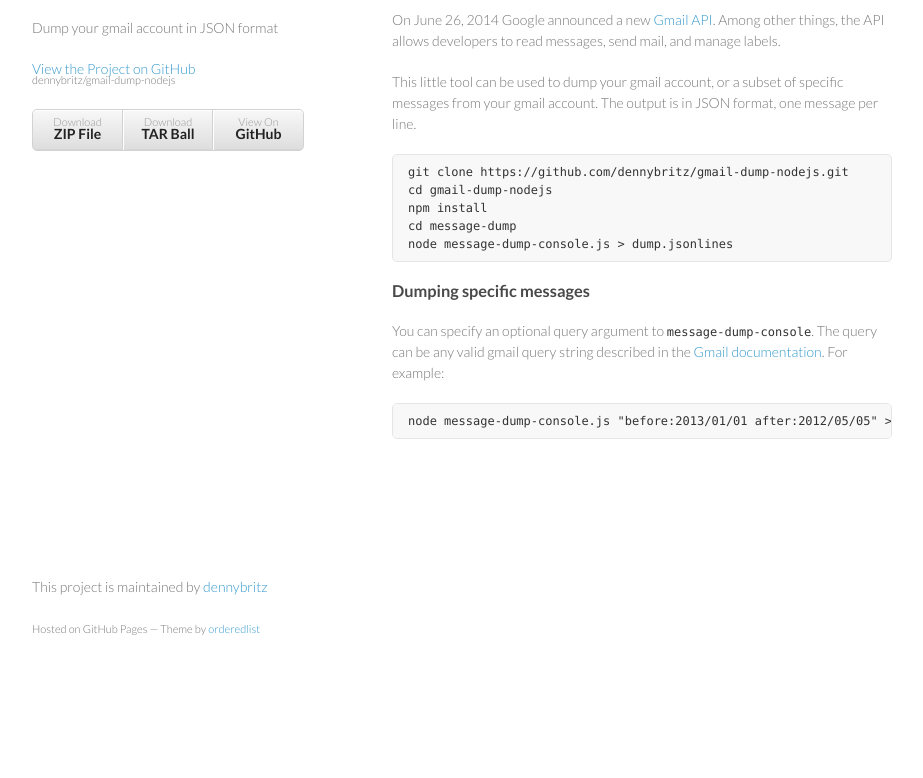
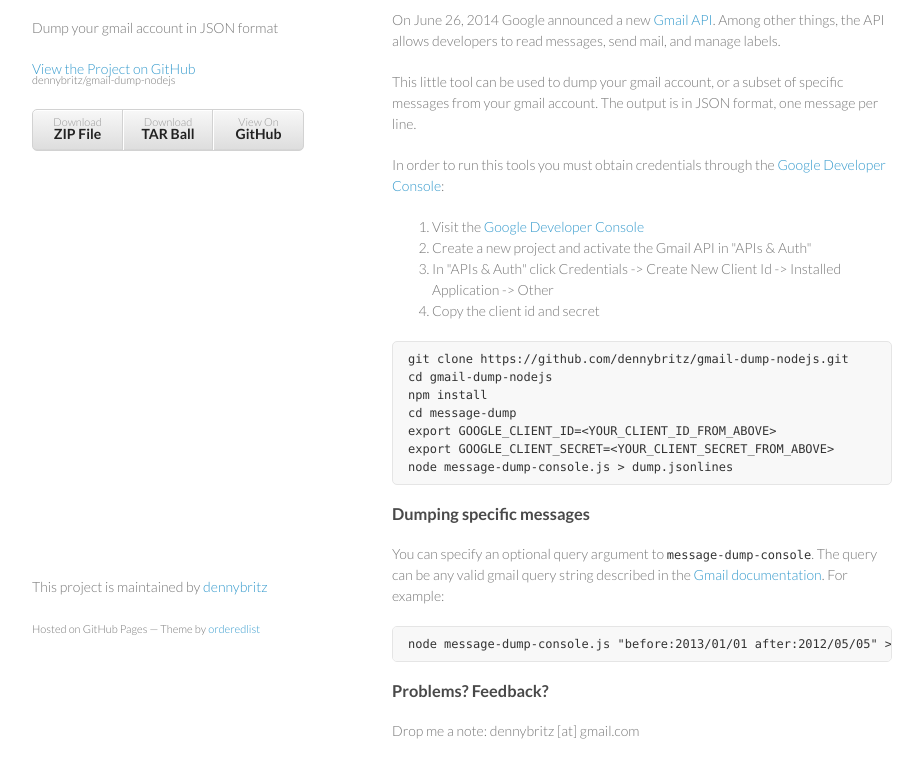
Before and after one commit to dennybritz/gmail-analytics-nodejs, a plain HTML site: page index.html in a window 1280 px wide. Shown: the part 92-870 px from the top of the page, without its empty margins (178-1101 px from the left). Before the commit the page ends 800 px from the top, so only its background shows below. Drawn offline with Linux system fonts and the light colour scheme.

Commit message:
Create gh-pages branch via GitHub

```diff
--- a/index.html
+++ b/index.html
@@ -33,12 +33,22 @@
 
 <p>On June 26, 2014 Google announced a new <a href="https://developers.google.com/gmail/api/">Gmail API</a>. Among other things, the API allows developers to read messages, send mail, and manage labels. </p>
 
-<p>This little tool can be used to dump your gmail account, or a subset of specific messages from your gmail account. The output is in JSON format, one message per line.</p>
+<p>This little tool can be used to dump your gmail account, or a subset of specific messages from your gmail account. The output is in JSON format, one message per line.  </p>
 
-<pre lang="shell"><code>git clone https://github.com/dennybritz/gmail-dump-nodejs.git
+<p>In order to run this tools you must obtain credentials through the <a href="https://console.developers.google.com/">Google Developer Console</a>:</p>
+
+<ol>
+<li>Visit the <a href="https://console.developers.google.com/">Google Developer Console</a>
+</li>
+<li>Create a new project and activate the Gmail API in "APIs &amp; Auth"</li>
+<li>In "APIs &amp; Auth" click Credentials -&gt; Create New Client Id -&gt; Installed Application -&gt; Other</li>
+<li>Copy the client id and secret</li>
+</ol><pre lang="shell"><code>git clone https://github.com/dennybritz/gmail-dump-nodejs.git
 cd gmail-dump-nodejs
 npm install
 cd message-dump
+export GOOGLE_CLIENT_ID=&lt;YOUR_CLIENT_ID_FROM_ABOVE&gt;
+export GOOGLE_CLIENT_SECRET=&lt;YOUR_CLIENT_SECRET_FROM_ABOVE&gt;
 node message-dump-console.js &gt; dump.jsonlines
 </code></pre>
 
@@ -49,6 +59,11 @@
 
 <pre><code>node message-dump-console.js "before:2013/01/01 after:2012/05/05" &gt; dump.jsonlines
 </code></pre>
+
+<h3>
+<a name="problems-feedback" class="anchor" href="#problems-feedback"><span class="octicon octicon-link"></span></a>Problems? Feedback?</h3>
+
+<p>Drop me a note: dennybritz [at] gmail.com</p>
       </section>
       <footer>
         <p>This project is maintained by <a href="https://github.com/dennybritz">dennybritz</a></p>
```
Also changed, not shown: params.json (+1 -1 lines).
